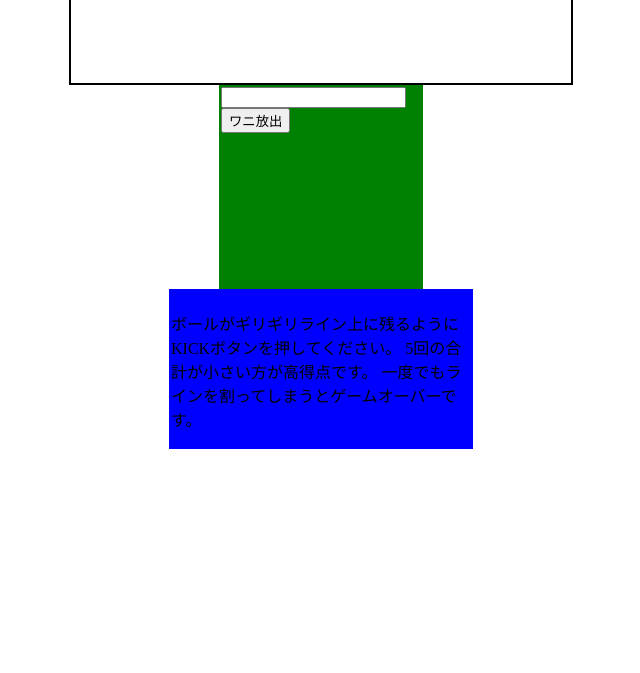
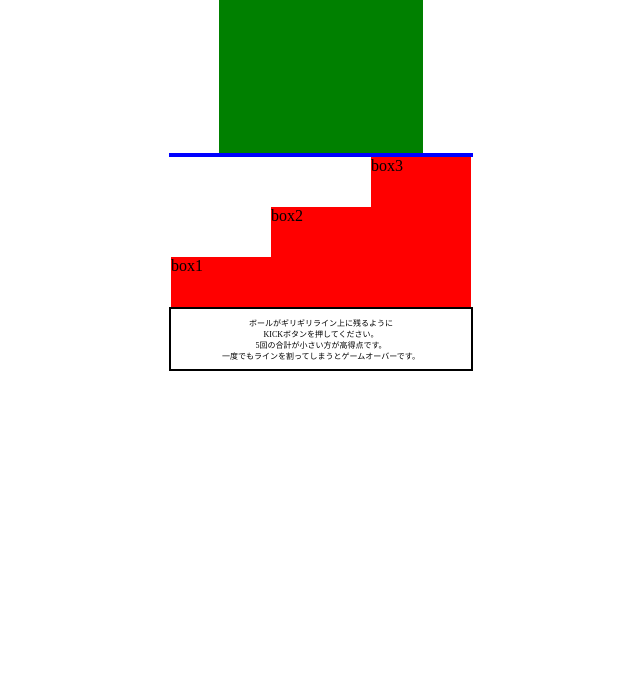
Before and after one commit to kazu-robo/1mm-game, a plain HTML site: page index.html in a window 1280 px wide. Shown: the part 127-800 px from the top of the page, without its empty margins (319-959 px from the left). Drawn offline with Linux system fonts and the light colour scheme.

Commit message:
tmp assign

```diff
--- a/1mm-main.css
+++ b/1mm-main.css
@@ -35,12 +35,60 @@ span{
 
  */
 
+ .flex{
+    display: flex;
+ }
+
+ .relative{
+    position: relative;
+ }
+
+ .div-center{
+    margin: auto;
+    width: 300px;
+    height: 150px;
+ }
+
+ .text-centering{
+    text-align: center;
+ }
+
+ .small-text{
+    font-size: 8px;
+ }
+
  .title-box{
     border: solid 2px black;
     background-color: white;
-    width: 500px;
-    height: 200px;
+    width: 300px;
     margin: auto;
+}
+
+.content-box1{
+    background-color: red;
+    width: 100px;
+    height: 50px;
+    position: absolute;
+    top: 100px;
+    left: 0px;
+}
+
+.content-box2{
+    background-color: red;
+    width: 100px;
+    height: 100px;
+    position: absolute;
+    top: 50px;
+    left: 100px;
+}
+
+.content-box3{
+    background-color: red;
+    width: 100px;
+    height: 150px;
+    position: absolute;
+    top: 0px;
+    left: 200px;
 }
 
 .box-green-class{
--- a/index.html
+++ b/index.html
@@ -12,7 +12,7 @@
 
 <body>
   <div class="title-box">
-    <h1>ギリギリ ライン上を目指せ！</h1>
+    <h3 class="text-centering">ギリギリ ライン上を目指せ！</h3>
   </div>
   <div class="box-green-class">
     <input type="number" id="input-number">
@@ -20,10 +20,16 @@
   </div>
   <div class="box-blue-class"></div>
 
-  <div class="box-blue-class">
-    <p>
-      ボールがギリギリライン上に残るようにKICKボタンを押してください。
-      5回の合計が小さい方が高得点です。
+  <div class="flex relative div-center">
+    <div class="content-box1">box1</div>
+    <div class="content-box2">box2</div>
+    <div class="content-box3">box3</div>
+  </div>
+
+  <div class="title-box">
+    <p class="text-centering small-text">
+      ボールがギリギリライン上に残るように<br>KICKボタンを押してください。<br>
+      5回の合計が小さい方が高得点です。<br>
       一度でもラインを割ってしまうとゲームオーバーです。
     </p>
   </div>
```
